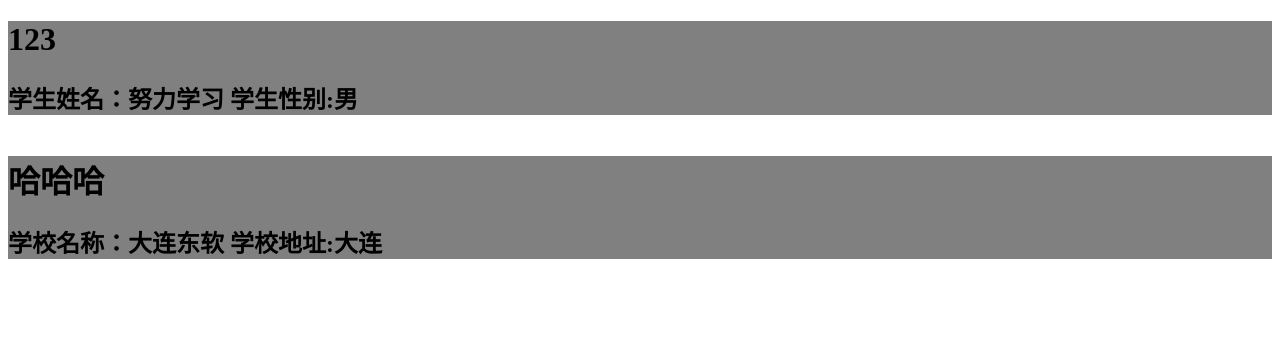
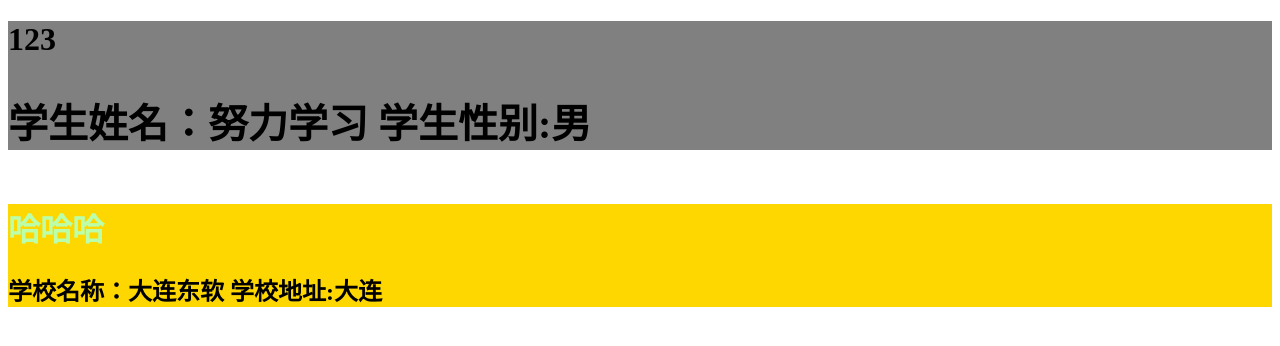
Before and after one commit to HShilang/xuexiVue, a Vue app: page / in a window 1280 px wide. Shown: the top 346 px of the page. Built offline with nearby package versions, Linux system fonts and the light colour scheme.

Commit message:
学习style scope的使用

```diff
--- a/package.json
+++ b/package.json
@@ -9,6 +9,7 @@
   },
   "dependencies": {
     "core-js": "^3.8.3",
+    "less-loader": "^11.0.0",
     "vue": "^2.6.14"
   },
   "devDependencies": {
--- a/src/App.vue
+++ b/src/App.vue
@@ -7,8 +7,8 @@
 </template>
 <script>
 //引入school组件
+import school from "@/components/Schools";
 import student from "@/components/Student";
-import school from "@/components/School";
 
 export default {
   name: "App",
@@ -19,6 +19,8 @@
 }
 </script>
 
-<style scoped>
-
+<style>
+.title{
+  color: #bbffaa;
+}
 </style>
--- a/src/components/School.vue
+++ b/src/components/Schools.vue
@@ -1,6 +1,6 @@
 <template>
-  <div class="school">
-    <h1>{{ msg }}</h1>
+  <div class="student">
+    <h1 class="title">{{ msg }}</h1>
     <h2>
       学校名称：{{ name }}
       学校地址:{{ address }}
@@ -23,8 +23,11 @@
 }
 </script>
 
-<style scoped>
-.school {
-  background-color: gray;
+<style lang="less">
+.student {
+  .test{
+    font-size: 40px;
+  }
+  background-color: gold;
 }
 </style>
--- a/src/components/Student.vue
+++ b/src/components/Student.vue
@@ -1,7 +1,7 @@
 <template>
-  <div class="school">
+  <div class="student">
     <h1>{{ msg }}</h1>
-    <h2>
+    <h2 class="test">
       学生姓名：{{ name }}
       学生性别:{{ sex }}
     </h2>
@@ -22,7 +22,7 @@
 </script>
 
 <style scoped>
-.school {
+.student {
   background-color: gray;
 }
 </style>
--- a/src/main.js
+++ b/src/main.js
@@ -2,10 +2,7 @@
 import Vue from "vue";
 // 引入App
 import App from "@/App";
-//引入插件
-import plugins from "@/plugins";
 
-Vue.use(plugins,1,2,3)
 // 关闭Vue的生产提示
 Vue.config.productionTip = false;
 // 创建VM
--- a/src/plugins.js
+++ /dev/null
@@ -1,5 +0,0 @@
-export default {
-    install(Vue,x,y,z) {
-        console.log(Vue,x,y,z)
-    }
-}
```
Also changed, not shown: 1 other file (tests, documents, lock files or other folders).
